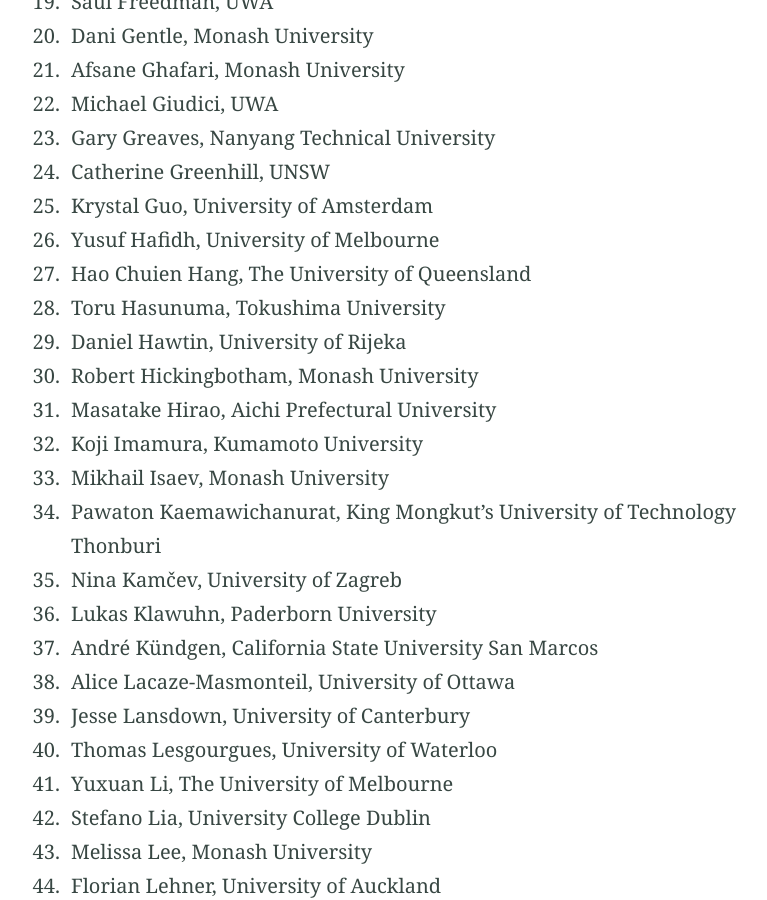
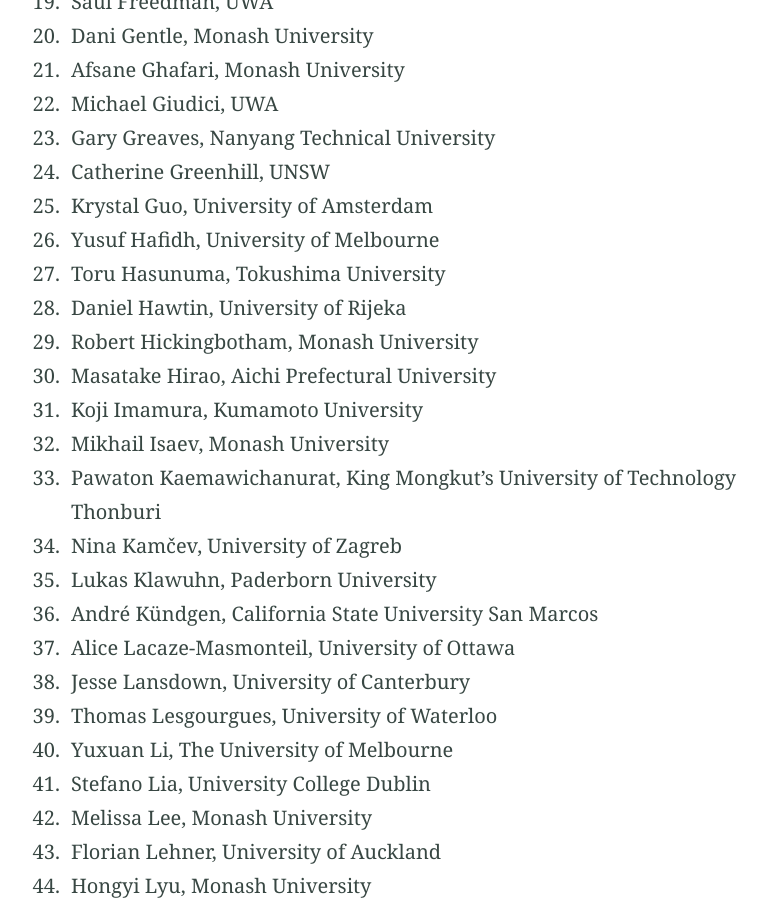
Before and after one commit to 45ACC/45ACC.github.io, a Jekyll site: the page built from participants.md, in a window 1280 px wide and 900 px high, scrolled down 1257 px. Shown: the whole window, without its empty margins (212-979 px from the left). Built offline with Jekyll 4.4.1, drawn with Linux system fonts in a browser that asks for light colours.

Commit message:
Update participants.md

```diff
--- a/participants.md
+++ b/participants.md
@@ -35,8 +35,7 @@ Below is a list of participants that have agreed to have their name posted here.
 25. Catherine Greenhill, UNSW
 26. Krystal Guo, University of Amsterdam
 27. Yusuf Hafidh, University of Melbourne
-28. Hao Chuien Hang, The University of Queensland
-29. Toru Hasunuma, Tokushima University
+28. Toru Hasunuma, Tokushima University
 30. Daniel Hawtin, University of Rijeka
 31. Robert Hickingbotham, Monash University
 32. Masatake Hirao, Aichi Prefectural University
```
